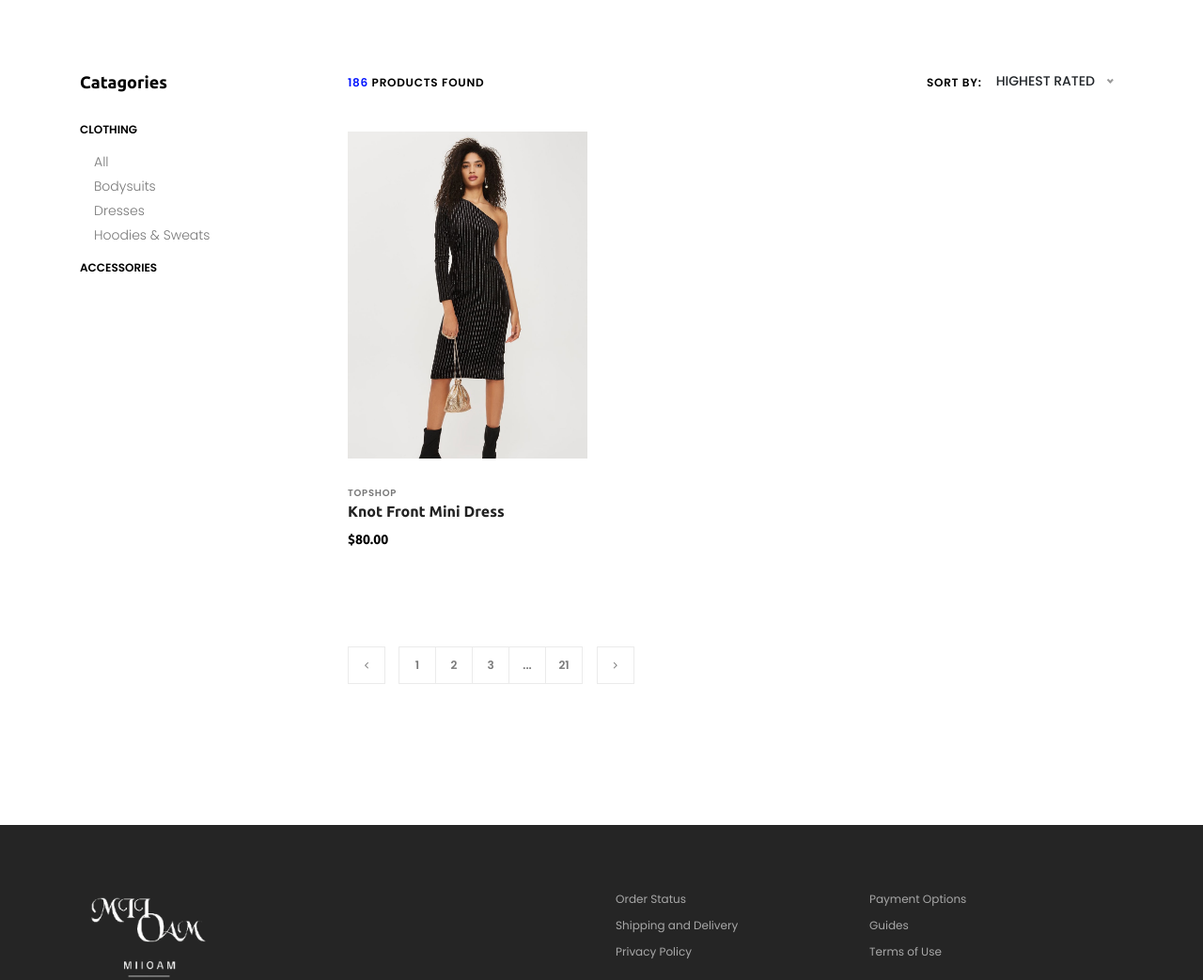
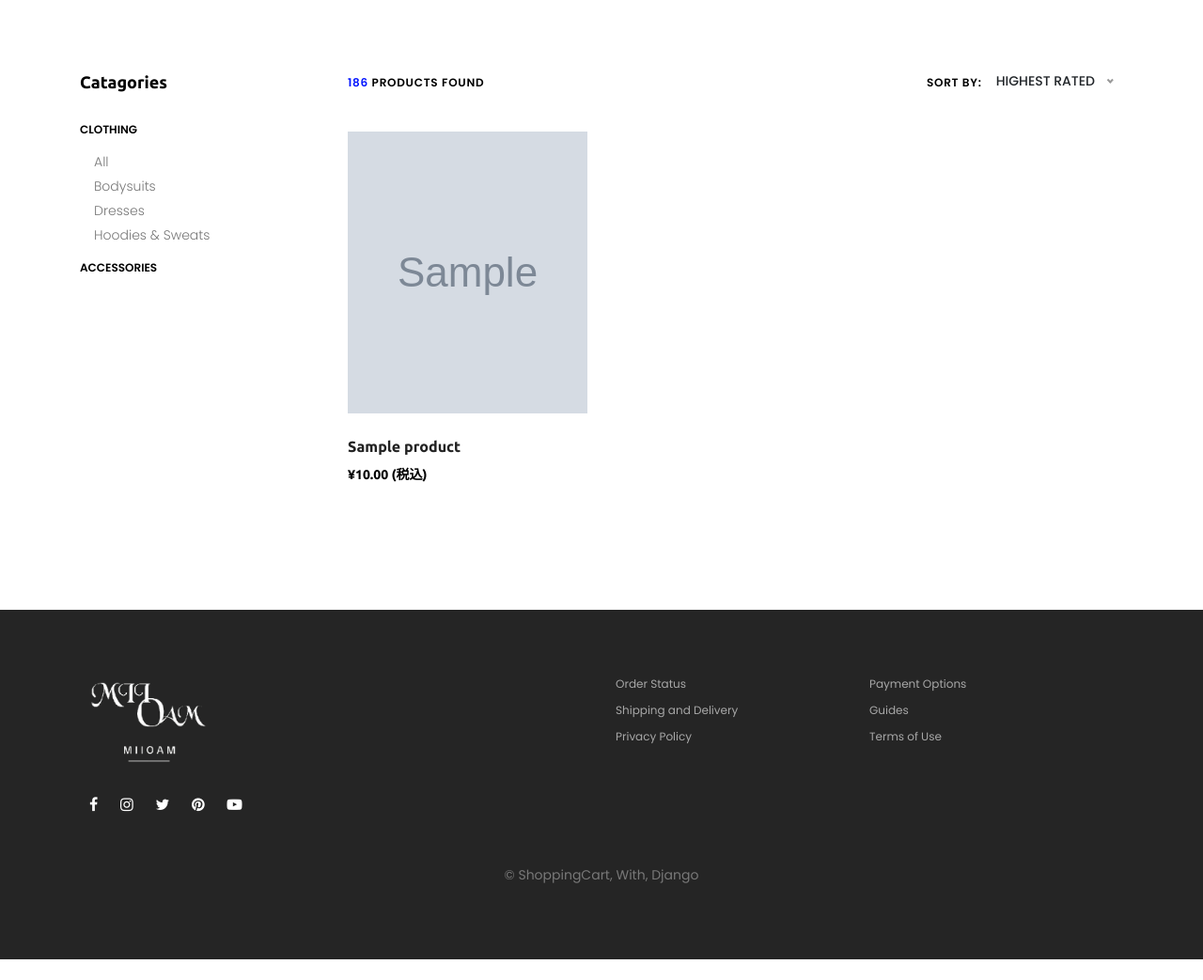
Before and after one commit to pote2907/ECsite, a Django app: page / in a window 1280 px wide. Shown: the part 229-1272 px from the top of the page at 94% size. After the commit the page ends 1250 px from the top, so only its background shows below. Run offline with Django 3.2, Linux system fonts and the light colour scheme; tables that the repository leaves empty hold one stand-in row (values such as "Sample post"); grey boxes marked "Sample" are stand-in pictures; some libraries are stand-ins or nearby versions; some web fonts are replaced.

Commit message:
商品リスト反映＆ページネーション導入

```diff
--- a/shop/templates/shop/product_list.html
+++ b/shop/templates/shop/product_list.html
@@ -97,16 +97,17 @@
                         </div>
 
                         <div class="row">
-
+                            {% for product in products %}
                             <!-- Single Product -->
                             <div class="col-12 col-sm-6 col-lg-4">
                                 <div class="single-product-wrapper">
                                     <!-- Product Image -->
                                     <div class="product-img">
-                                        <img src="{% static 'img/product-img/product-9.jpg' %}" alt="">
+                                        <a href="{{ product.get_url }}">
+                                        <img src="{{ product.image.url}}" alt="{{ product.name }}">
                                         <!-- Hover Thumb -->
-                                        <img class="hover-img" src="{% static 'img/product-img/product-1.jpg' %}" alt="">
-
+                                        <img class="hover-img">
+                                        </a>
                                         <!-- Favourite -->
                                         <div class="product-favourite">
                                             <a href="#" class="favme fa fa-heart"></a>
@@ -115,11 +116,10 @@
 
                                     <!-- Product Description -->
                                     <div class="product-description">
-                                        <span>topshop</span>
-                                        <a href="single-product-details.html">
-                                            <h6>Knot Front Mini Dress</h6>
+                                        <a href="{{ product.get_url }}">
+                                            <h6>{{ product.name }}</h6>
                                         </a>
-                                        <p class="product-price">$80.00</p>
+                                        <p class="product-price">¥{{ product.price }} (税込)</p>
 
                                         <!-- Hover Content -->
                                         <div class="hover-content">
@@ -131,21 +131,21 @@
                                     </div>
                                 </div>
                             </div>
-
+                            {% endfor %}
                         </div>
                     </div>
                     <!-- Pagination -->
-                    <nav aria-label="navigation">
-                        <ul class="pagination mt-50 mb-70">
-                            <li class="page-item"><a class="page-link" href="#"><i class="fa fa-angle-left"></i></a></li>
-                            <li class="page-item"><a class="page-link" href="#">1</a></li>
-                            <li class="page-item"><a class="page-link" href="#">2</a></li>
-                            <li class="page-item"><a class="page-link" href="#">3</a></li>
-                            <li class="page-item"><a class="page-link" href="#">...</a></li>
-                            <li class="page-item"><a class="page-link" href="#">21</a></li>
-                            <li class="page-item"><a class="page-link" href="#"><i class="fa fa-angle-right"></i></a></li>
-                        </ul>
-                    </nav>
+                    <div class="mx-auto">
+                        {% if products.paginator.num_pages > 1 %}
+                            <hr>
+                            <div class="text-center">
+                                {% for pg in products.paginator.page_range %}
+                                    <a href="?page={{ pg }}"
+                                       class="btn btn-light btn-sm {% if products.number == pg %}active{% endif %}">{{ pg }}</a>
+                                {% endfor %}
+                            </div>
+                        {% endif %}
+                    </div>
                 </div>
             </div>
         </div>
--- a/shop/templates/shop/product_list_sub.html
+++ b/shop/templates/shop/product_list_sub.html
@@ -34,8 +34,7 @@
     <div class="row">
         {% for product in products %}
             <div class="col-4">
-                <a href="{{ product.get_url }}"><img src="{{ product.image.url }}" alt="{{ product.name }}" width="300"
-                                                     height="200"></a>
+                <a href="{{ product.get_url }}"><img src="{{ product.image.url }}" alt="{{ product.name }}" width="300" height="200"></a>
 
                 <div>
                     <h4>{{ product.name }}</h4>
--- a/static/css/core-style.css
+++ b/static/css/core-style.css
@@ -742,20 +742,22 @@
   overflow: hidden;
   background-color: #ffffff; }
   .single-product-wrapper .product-img {
+    width: 100%;
+    height: 300px;
     position: relative;
     z-index: 1;
     overflow: hidden; }
     .single-product-wrapper .product-img img {
+      -webkit-transition-duration: 500ms;
+      transition-duration: 500ms;
       width: 100%;
-      -webkit-transition-duration: 500ms;
-      transition-duration: 500ms; }
+      height: 300px; }
     .single-product-wrapper .product-img .hover-img {
       -webkit-transition-duration: 500ms;
       transition-duration: 500ms;
       position: absolute;
       top: 0;
       left: 0;
-      width: 100%;
       z-index: 10;
       opacity: 0;
       visibility: hidden; }
```
Also changed, not shown: cart/migrations/0001_initial.py (added), cart/migrations/__init__.py (added), shop/migrations/0001_initial.py (added), shop/migrations/__init__.py (added).
